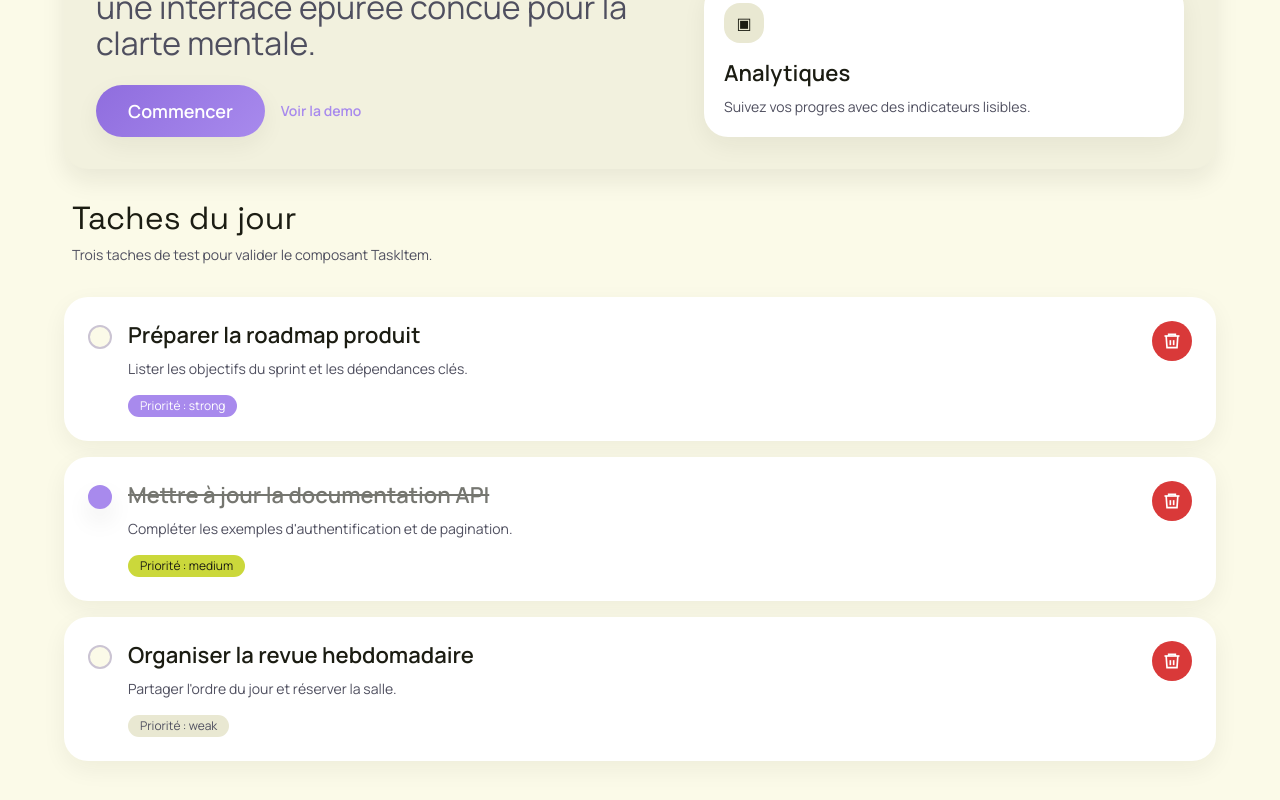
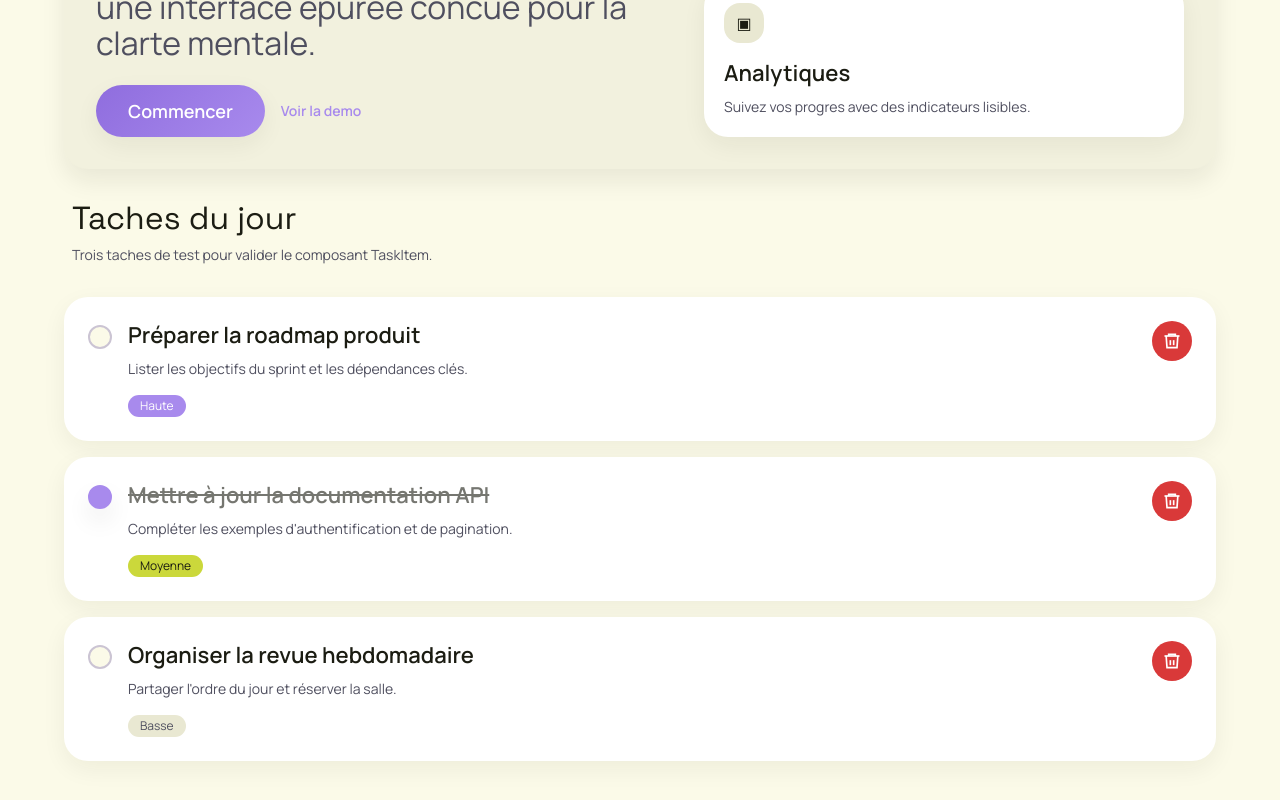
Before and after one commit to ISaejinI/AI-TaskManager, a Next.js app: page / in a window 1280 px wide. Shown: the part 496-1296 px from the top of the page. Built offline with nearby package versions, Linux system fonts and the light colour scheme.

Commit message:
feat: add franch translation

```diff
--- a/src/components/TaskItem.js
+++ b/src/components/TaskItem.js
@@ -4,6 +4,12 @@ const PRIORITY_STYLES = {
   strong: "bg-primary text-surface-container-lowest",
   medium: "bg-secondary text-on-surface",
   weak: "bg-surface-container-high text-on-surface-variant",
+};
+
+const PRIORITY_LABELS = {
+  strong: "Haute",
+  medium: "Moyenne",
+  weak: "Basse",
 };
 
 export default function TaskItem({
@@ -15,6 +21,7 @@ export default function TaskItem({
   onDelete,
 }) {
   const priorityClass = PRIORITY_STYLES[priority] ?? PRIORITY_STYLES.weak;
+  const priorityLabel = PRIORITY_LABELS[priority] ?? PRIORITY_LABELS.weak;
 
   return (
     <article className="w-full rounded-xl bg-surface-container-lowest p-6 shadow-ambient">
@@ -42,7 +49,7 @@ export default function TaskItem({
           <span
             className={`mt-4 inline-flex rounded-full px-3 py-1 text-label-md ${priorityClass}`}
           >
-            Priorité : {priority}
+            {priorityLabel}
           </span>
         </div>
 
```
Also changed, not shown: 1 other file (tests, documents, lock files or other folders).
